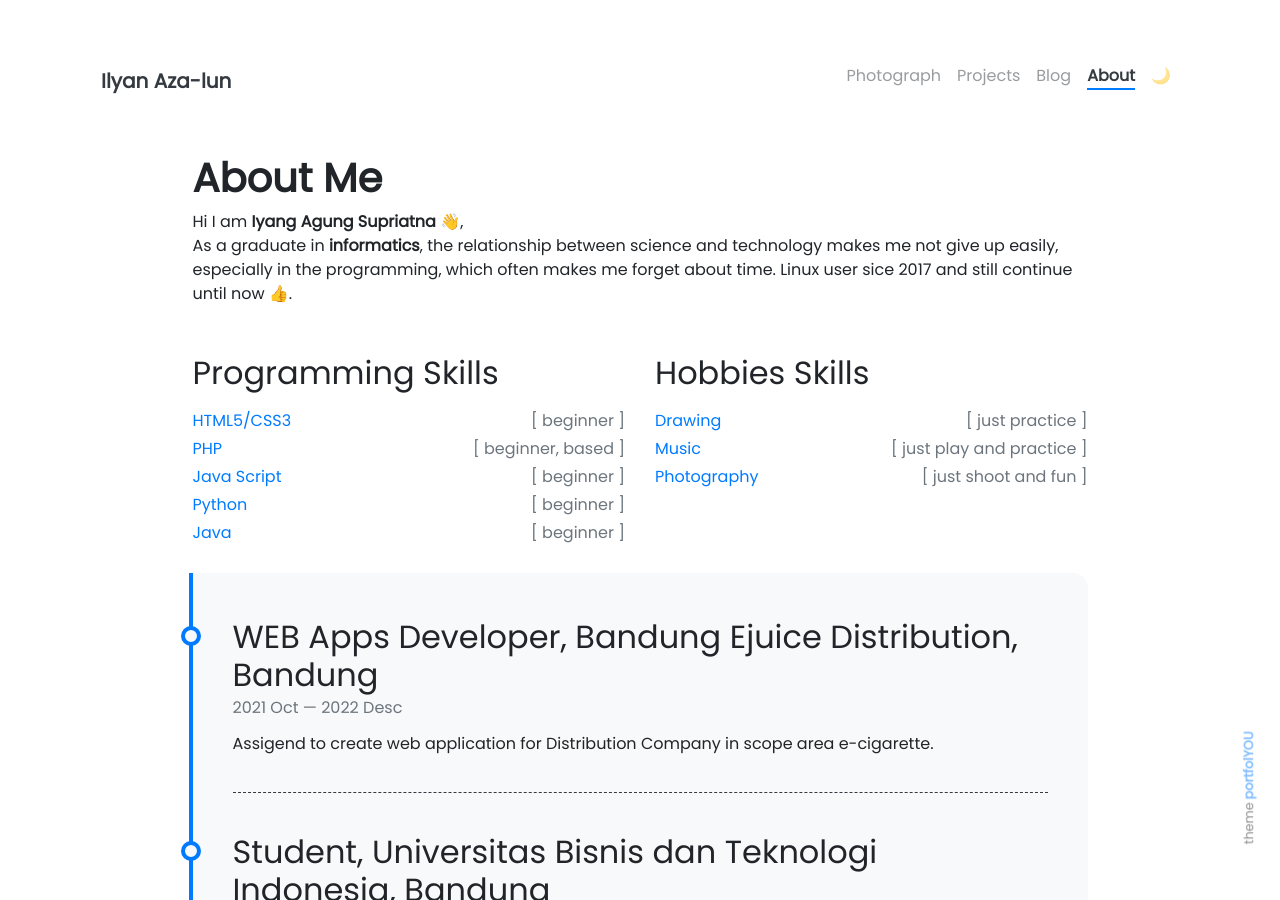
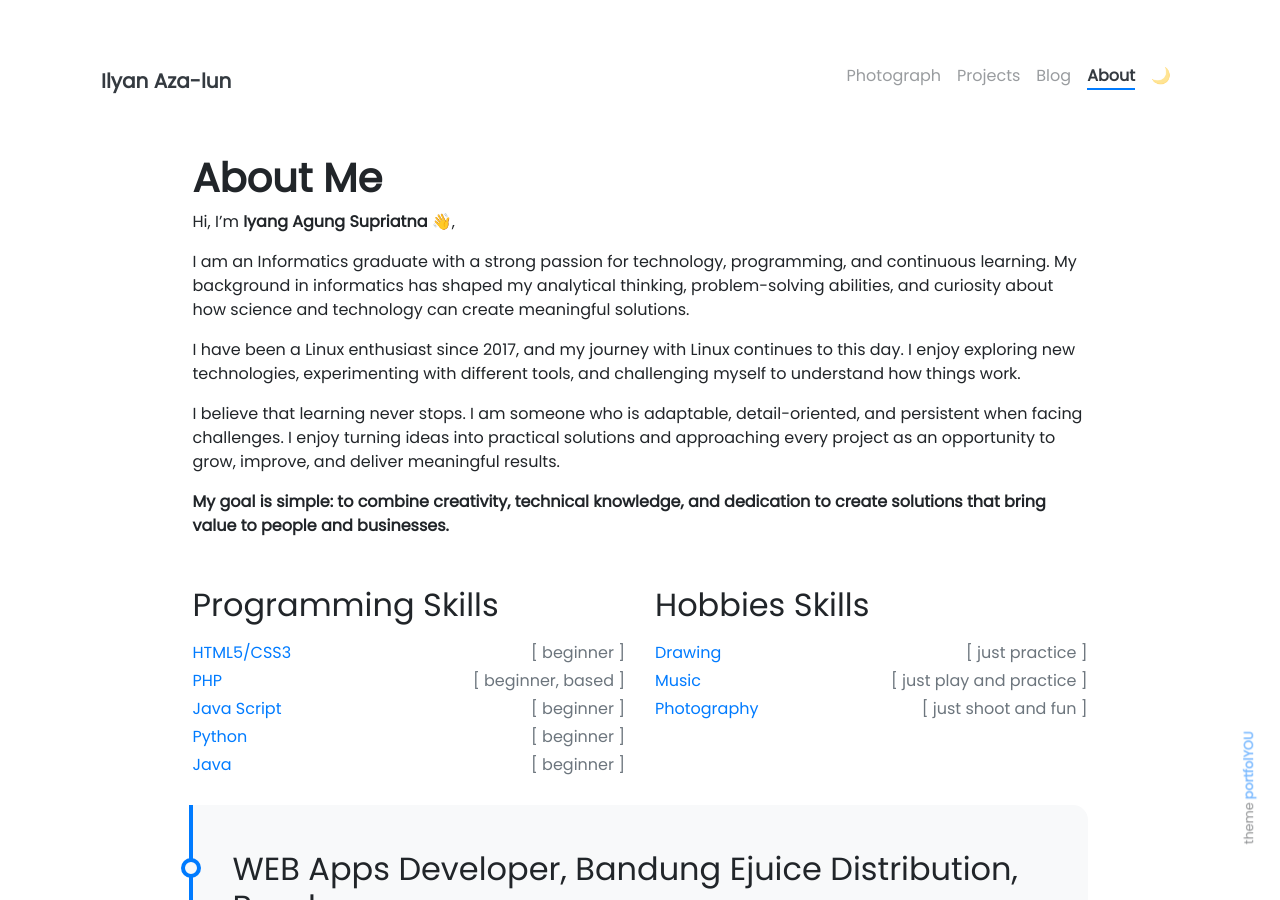
Before and after one commit to IlyanAzaLun/ilyanazalun.github.io, a Jekyll site: the page built from pages/about.md, in a window 1280 px wide and 900 px high. Built offline with Jekyll 4.4.1, drawn with Linux system fonts in a browser that asks for light colours; nearby versions of some CDN libraries; emoji names are drawn with the system emoji font.

Commit message:
Revise About Me section for improved clarity
Updated the 'About Me' section to enhance clarity and detail about my background and goals.

```diff
--- a/pages/about.md
+++ b/pages/about.md
@@ -7,8 +7,16 @@ weight: 3
 
 # **About Me**
 
-Hi I am **{{ site.author.name }}** :wave:,<br>
-As a graduate in <b>informatics</b>, the relationship between science and technology makes me not give up easily, especially in the programming, which often makes me forget about time. Linux user sice 2017 and still continue until now :thumbsup:.
+Hi, I'm **{{ site.author.name }}** :wave:,<br>
+
+I am an Informatics graduate with a strong passion for technology, programming, and continuous learning. My background in informatics has shaped my analytical thinking, problem-solving abilities, and curiosity about how science and technology can create meaningful solutions.
+
+I have been a Linux enthusiast since 2017, and my journey with Linux continues to this day. I enjoy exploring new technologies, experimenting with different tools, and challenging myself to understand how things work.
+
+I believe that learning never stops. I am someone who is adaptable, detail-oriented, and persistent when facing challenges. I enjoy turning ideas into practical solutions and approaching every project as an opportunity to grow, improve, and deliver meaningful results.
+
+**My goal is simple: to combine creativity, technical knowledge, and dedication to create solutions that bring value to people and businesses.**
+
 
 <div class="row">
 {% include about/skills.html title="Programming Skills" source=site.data.programming-skills %}
```
